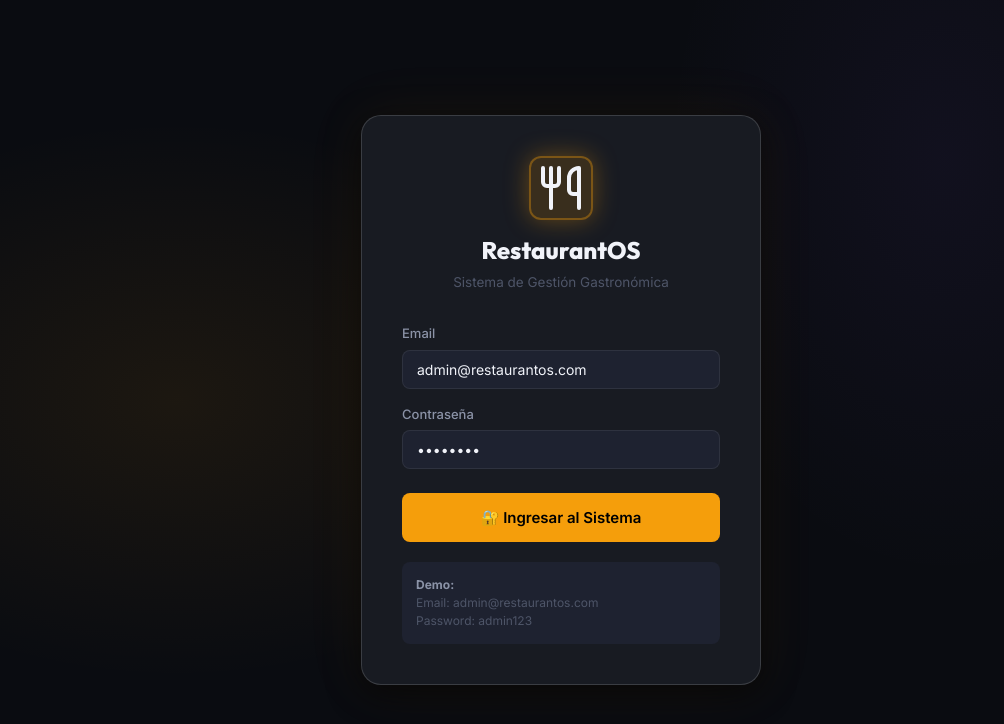
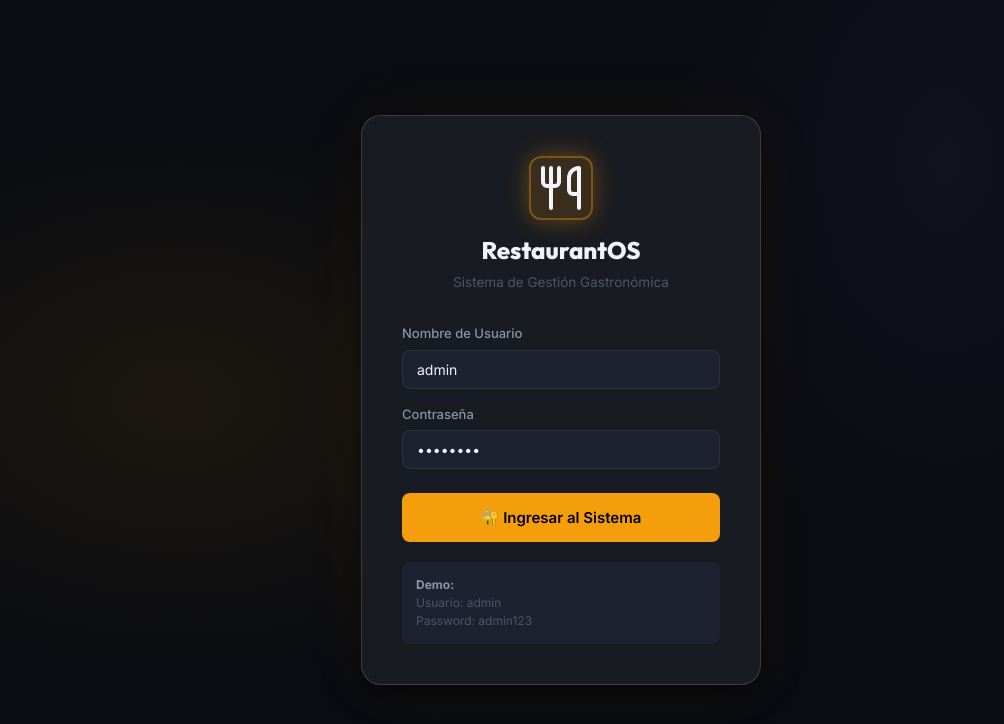
Before and after one commit to Tobregon1/restaurant, a React (Vite) app: page /login in a window 1280 px wide. Shown: the top 724 px of the page, without its empty margins (79-1083 px from the left). Built offline with nearby package versions, Linux system fonts and the light colour scheme.

Commit message:
Change authentication from email to username

```diff
--- a/src/contexts/AuthContext.jsx
+++ b/src/contexts/AuthContext.jsx
@@ -13,9 +13,9 @@ export const AuthProvider = ({ children }) => {
     setLoading(false);
   }, []);
 
-  const login = (email, password) => {
+  const login = (username, password) => {
     // Mock auth — replace with API call when backend is ready
-    if (email === superAdmin.email && password === superAdmin.password) {
+    if (username === superAdmin.username && password === superAdmin.password) {
       const u = { ...superAdmin, password: undefined };
       setUser(u);
       localStorage.setItem('ros_user', JSON.stringify(u));
--- a/src/data/mockData.js
+++ b/src/data/mockData.js
@@ -260,19 +260,19 @@ export const initialInventario = {
 // ── Empleados ──────────────────────────────────────────────
 export const initialEmpleados = {
   'neg-001': [
-    { id: 'emp1', nombre: 'Carlos Ruiz', rol: 'Mozo', email: 'carlos@mail.com', telefono: '11-1111-2222', activo: true, turno: 'Noche' },
-    { id: 'emp2', nombre: 'Ana Gómez', rol: 'Mozo', email: 'ana@mail.com', telefono: '11-3333-4444', activo: true, turno: 'Tarde' },
-    { id: 'emp3', nombre: 'Pedro Martín', rol: 'Cocinero', email: 'pedro@mail.com', telefono: '11-5555-6666', activo: true, turno: 'Noche' },
-    { id: 'emp4', nombre: 'Lucía Fernández', rol: 'Cajero', email: 'lucia@mail.com', telefono: '11-7777-8888', activo: true, turno: 'Tarde' },
+    { id: 'emp1', nombre: 'Carlos Ruiz', rol: 'Mozo', username: 'carlos', password: '123', telefono: '11-1111-2222', activo: true, turno: 'Noche' },
+    { id: 'emp2', nombre: 'Ana Gómez', rol: 'Mozo', username: 'ana', password: '123', telefono: '11-3333-4444', activo: true, turno: 'Tarde' },
+    { id: 'emp3', nombre: 'Pedro Martín', rol: 'Cocinero', username: 'pedro', password: '123', telefono: '11-5555-6666', activo: true, turno: 'Noche' },
+    { id: 'emp4', nombre: 'Lucía Fernández', rol: 'Cajero', username: 'lucia', password: '123', telefono: '11-7777-8888', activo: true, turno: 'Tarde' },
   ],
   'neg-002': [
-    { id: 'emp1', nombre: 'Martín López', rol: 'Bartender', email: 'martin@mail.com', telefono: '11-9999-0000', activo: true, turno: 'Noche' },
-    { id: 'emp2', nombre: 'Valentina Cruz', rol: 'Mozo', email: 'vale@mail.com', telefono: '11-1234-5678', activo: true, turno: 'Noche' },
+    { id: 'emp1', nombre: 'Martín López', rol: 'Bartender', username: 'martin', password: '123', telefono: '11-9999-0000', activo: true, turno: 'Noche' },
+    { id: 'emp2', nombre: 'Valentina Cruz', rol: 'Mozo', username: 'vale', password: '123', telefono: '11-1234-5678', activo: true, turno: 'Noche' },
   ],
   'neg-003': [
-    { id: 'emp1', nombre: 'Sofía Torres', rol: 'Mozo', email: 'sofia@mail.com', telefono: '11-2345-6789', activo: true, turno: 'Noche' },
-    { id: 'emp2', nombre: 'Diego Sánchez', rol: 'Cocinero', email: 'diego@mail.com', telefono: '11-3456-7890', activo: true, turno: 'Noche' },
-    { id: 'emp3', nombre: 'Paula Ríos', rol: 'Gerente', email: 'paula@mail.com', telefono: '11-4567-8901', activo: true, turno: 'Noche' },
+    { id: 'emp1', nombre: 'Sofía Torres', rol: 'Mozo', username: 'sofia', password: '123', telefono: '11-2345-6789', activo: true, turno: 'Noche' },
+    { id: 'emp2', nombre: 'Diego Sánchez', rol: 'Cocinero', username: 'diego', password: '123', telefono: '11-3456-7890', activo: true, turno: 'Noche' },
+    { id: 'emp3', nombre: 'Paula Ríos', rol: 'Gerente', username: 'paula', password: '123', telefono: '11-4567-8901', activo: true, turno: 'Noche' },
   ],
 };
 
@@ -325,7 +325,7 @@ export const initialVentas = {
 export const superAdmin = {
   id: 'sa-001',
   nombre: 'Administrador',
-  email: 'admin@restaurantos.com',
+  username: 'admin',
   password: 'admin123',
   rol: 'superadmin',
 };
--- a/src/pages/Empleados.jsx
+++ b/src/pages/Empleados.jsx
@@ -5,7 +5,7 @@ import { useToast } from '../contexts/ToastContext';
 import { Modal, EmptyState, Toggle } from '../components/shared/UI';
 import { ROLES_EMPLEADO } from '../data/mockData';
 
-const defaultEmp = { nombre: '', rol: 'Mozo', email: '', telefono: '', activo: true, turno: 'Noche' };
+const defaultEmp = { nombre: '', rol: 'Mozo', username: '', password: '', telefono: '', activo: true, turno: 'Noche' };
 const TURNOS = ['Mañana', 'Tarde', 'Noche', 'Split'];
 
 export default function Empleados() {
@@ -99,7 +99,7 @@ export default function Empleados() {
                 <Toggle checked={emp.activo} onChange={(v) => actualizarEmpleado(emp.id, { activo: v })} />
               </div>
               <div style={{ display: 'flex', flexDirection: 'column', gap: 6, fontSize: 12.5, color: 'var(--text-muted)', marginBottom: 14 }}>
-                {emp.email && <div>📧 {emp.email}</div>}
+                {emp.username && <div><User size={12} style={{marginRight: 4, verticalAlign: 'middle'}}/> {emp.username}</div>}
                 {emp.telefono && <div>📱 {emp.telefono}</div>}
               </div>
               <div style={{ display: 'flex', alignItems: 'center', justifyContent: 'space-between' }}>
@@ -139,12 +139,18 @@ export default function Empleados() {
           </div>
           <div className="form-row">
             <div className="form-group">
-              <label className="form-label">Email</label>
-              <input type="email" value={form.email} onChange={(e) => set('email', e.target.value)} id="emp-email" />
+              <label className="form-label">Usuario</label>
+              <input type="text" value={form.username || ''} onChange={(e) => set('username', e.target.value)} id="emp-username" />
             </div>
             <div className="form-group">
+              <label className="form-label">Contraseña</label>
+              <input type="password" value={form.password || ''} onChange={(e) => set('password', e.target.value)} id="emp-password" />
+            </div>
+          </div>
+          <div className="form-row">
+            <div className="form-group">
               <label className="form-label">Teléfono</label>
-              <input value={form.telefono} onChange={(e) => set('telefono', e.target.value)} id="emp-tel" />
+              <input value={form.telefono || ''} onChange={(e) => set('telefono', e.target.value)} id="emp-tel" />
             </div>
           </div>
           <div className="toggle-row">
--- a/src/pages/Login.jsx
+++ b/src/pages/Login.jsx
@@ -5,7 +5,7 @@ import { useAuth } from '../contexts/AuthContext';
 import { useToast } from '../contexts/ToastContext';
 
 export default function Login() {
-  const [email, setEmail] = useState('admin@restaurantos.com');
+  const [username, setUsername] = useState('admin');
   const [pass, setPass] = useState('admin123');
   const [loading, setLoading] = useState(false);
   const { login } = useAuth();
@@ -15,7 +15,7 @@ export default function Login() {
   const handleSubmit = async (e) => {
     e.preventDefault();
     setLoading(true);
-    const result = login(email, pass);
+    const result = login(username, pass);
     setLoading(false);
     if (result.ok) {
       toast('¡Bienvenido al sistema! ', 'success');
@@ -36,14 +36,14 @@ export default function Login() {
         </div>
         <form onSubmit={handleSubmit} style={{ display: 'flex', flexDirection: 'column', gap: 16 }}>
           <div className="form-group">
-            <label className="form-label">Email</label>
+            <label className="form-label">Nombre de Usuario</label>
             <input
-              type="email"
-              value={email}
-              onChange={(e) => setEmail(e.target.value)}
-              placeholder="admin@restaurantos.com"
+              type="text"
+              value={username}
+              onChange={(e) => setUsername(e.target.value)}
+              placeholder="admin"
               required
-              id="login-email"
+              id="login-username"
             />
           </div>
           <div className="form-group">
@@ -69,7 +69,7 @@ export default function Login() {
         </form>
         <div style={{ marginTop: 20, padding: 14, background: 'var(--bg-elevated)', borderRadius: 'var(--radius-sm)', fontSize: 12, color: 'var(--text-muted)' }}>
           <strong style={{ color: 'var(--text-secondary)' }}>Demo:</strong><br />
-          Email: admin@restaurantos.com<br />
+          Usuario: admin<br />
           Password: admin123
         </div>
       </div>
```
